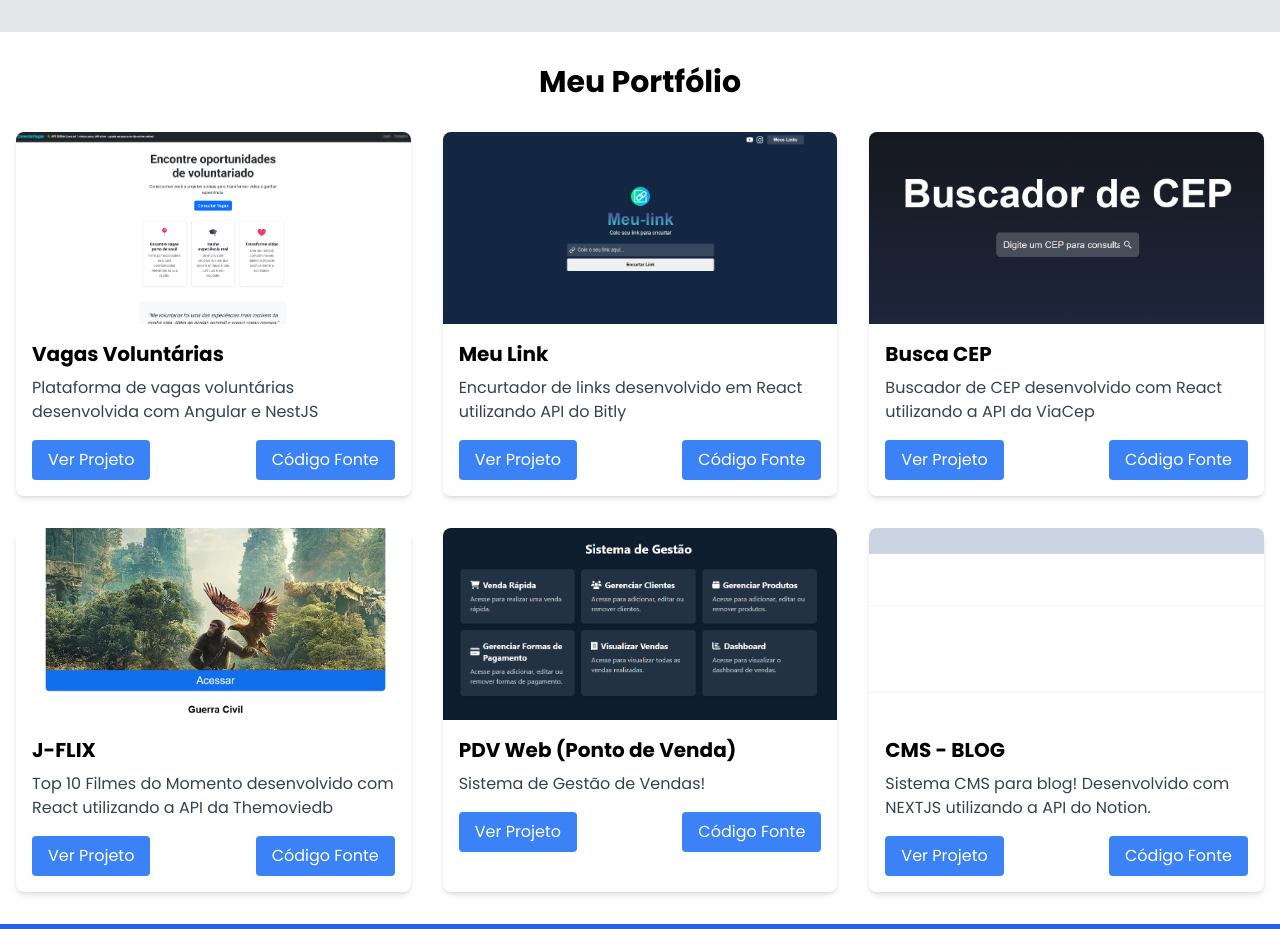
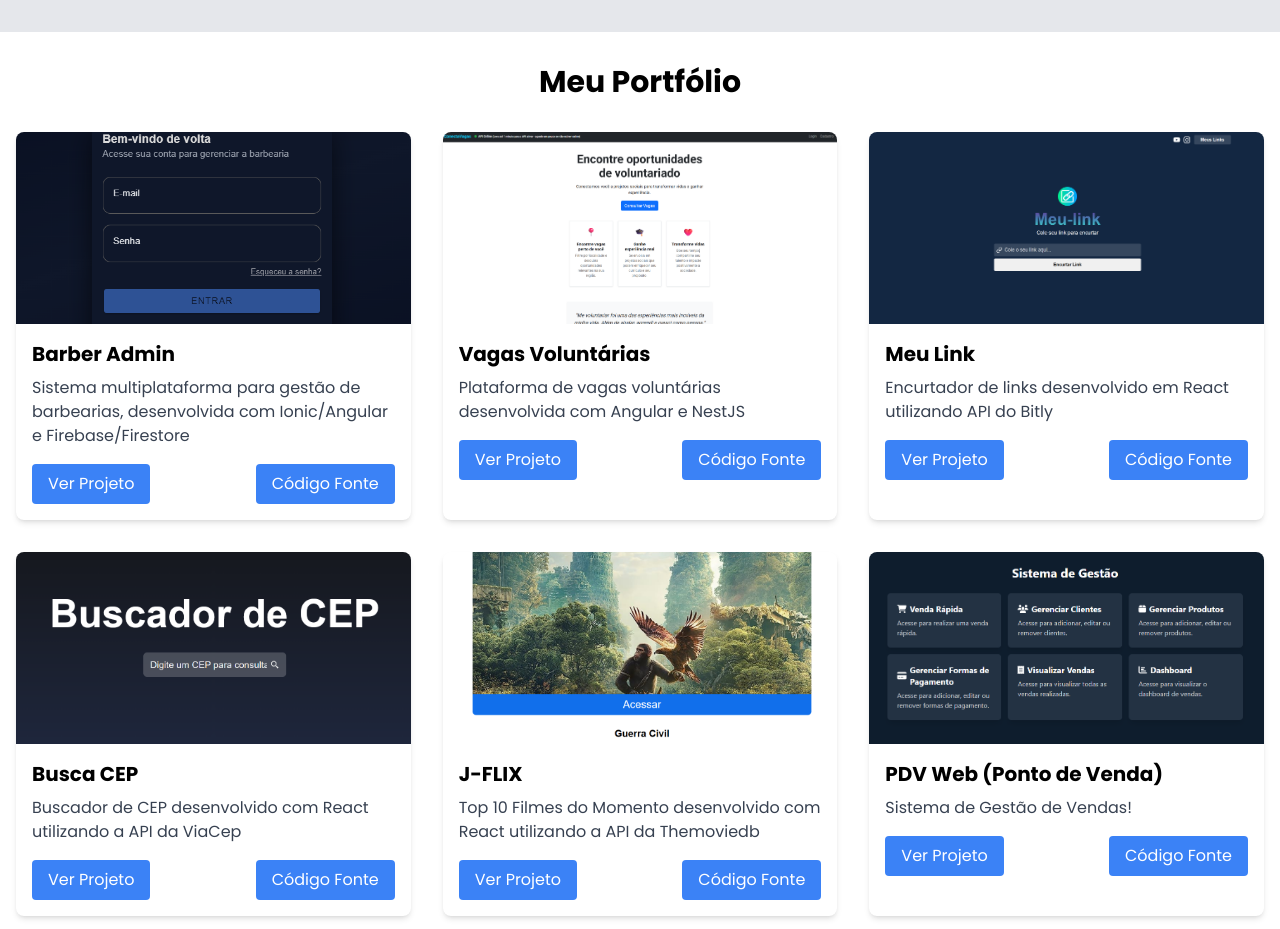
Before and after one commit to juliano340/site-vercel, a Next.js app: page / in a window 1280 px wide. Shown: the part 2320-3249 px from the top of the page. Built offline with nearby package versions, Linux system fonts and the light colour scheme.

Commit message:
feat(portfolio): add Barber Admin project with details and image

```diff
--- a/src/pages/components/Portfolio.js
+++ b/src/pages/components/Portfolio.js
@@ -1,6 +1,13 @@
 import Image from 'next/image';
 
 const projects = [
+  {
+    title: 'Barber Admin',
+    description: 'Sistema multiplataforma para gestão de barbearias, desenvolvida com Ionic/Angular e Firebase/Firestore',
+    imageUrl: '/images/barberadmin.png',
+    projectUrl: 'https://barber.juliano340.com/',
+    repoUrl: 'https://github.com/juliano340/barber-admin'
+  },
   {
     title: 'Vagas Voluntárias',
     description: 'Plataforma de vagas voluntárias desenvolvida com Angular e NestJS',
```
Also changed, not shown: public/images/barberadmin.png (added).
